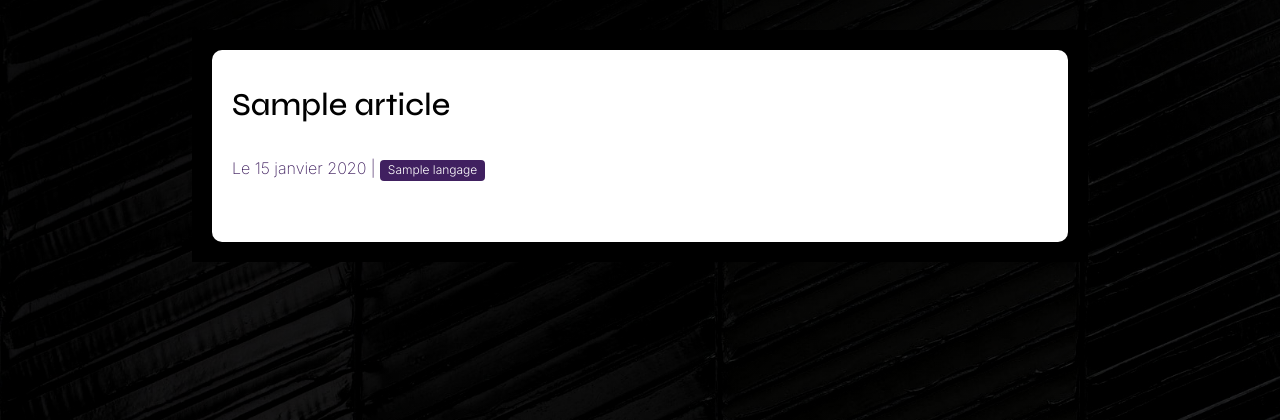
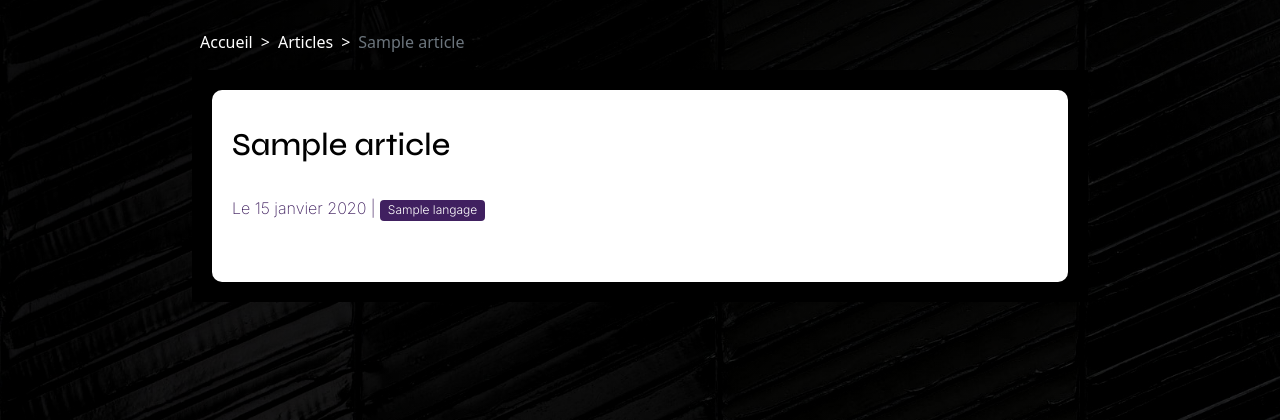
Before and after one commit to gillesah/gilleshelleu, a Django app: a page that uses templates/post_single.html in a window 1280 px wide. Shown: the part 90-510 px from the top of the page. Run offline with Django 4.2, Linux system fonts and the light colour scheme; tables that the repository leaves empty hold one stand-in row (values such as "Sample post"); some libraries are stand-ins or nearby versions.

Commit message:
add articles in homepage

```diff
--- a/gh/views.py
+++ b/gh/views.py
@@ -20,9 +20,10 @@ def home(request):
         liens = serialize('json', projet.liens.all())
         projet.liens_json = liens
         projet.description = mark_safe(projet.description)
-    langages = Langage.objects.all()
+        langages = Langage.objects.all()
+        articles = Article.objects.all().order_by("-date").filter(visibility="public")
 
-    return render(request, 'home.html', {'projets': projets, 'langages': langages})
+    return render(request, 'home.html', {'projets': projets, 'langages': langages, "articles": articles})
 
 
 def liste_projets(request):
--- a/static/css/style.css
+++ b/static/css/style.css
@@ -77,8 +77,7 @@ footer {
 .blocintro {
 	margin-top: 0.3em !important;
 	margin-bottom: 0em !important;
-	padding: 2em !important;
-
+	padding: 2em 2em 2em 0em !important;
 	display: grid;
 	grid-template-columns: 30% 70%;
 }
@@ -961,3 +960,25 @@ video {
 	content: "X";
 	color: var(--maincolor);
 }
+
+/* --------------------------------------------------------BREADCRUMB FIL D'ARIANE ------------------------------- */
+
+.breadcrumb {
+	padding: 0 0.5em 0 0.5em;
+	list-style: none;
+}
+
+.breadcrumb a {
+	text-decoration: none;
+	padding: 0 0.5em 0 0.5em;
+}
+
+.breadcrumb a:hover {
+	text-decoration: underline;
+}
+
+.breadcrumb span {
+	padding: 0 0.5em 0 0.5em;
+
+	color: #6c757d;
+}
--- a/templates/home.html
+++ b/templates/home.html
@@ -247,5 +247,9 @@
 	<h2 class="my-5">Portfolio – <strong>Projets</strong></h2>
 	<div class="my-5">{% include "bloc_projets.html" %}</div>
 </div>
+<div>
+	<h2 class="my-5">Articles</h2>
+	<div class="my-5">{% include "bloc_articles.html" %}</div>
+</div>
 
 {% endblock %}
--- a/templates/post_single.html
+++ b/templates/post_single.html
@@ -1,4 +1,9 @@
 {% extends "base.html" %} {% block content %}
+<div class="breadcrumb">
+	<a href="{% url 'home' %}">Accueil </a> &gt;
+	<a href="{% url 'list_articles' %}"> Articles </a> &gt;
+	<span> {{ article.titre }}</span>
+</div>
 <div class="single-post-container">
 	<div class="post-content">
 		<h1 class="post-title">{{ article.titre }}</h1>
```
Also changed, not shown: templates/bloc_articles.html (added, +19 -0 lines), templates/blog.html (+1 -20 lines).
